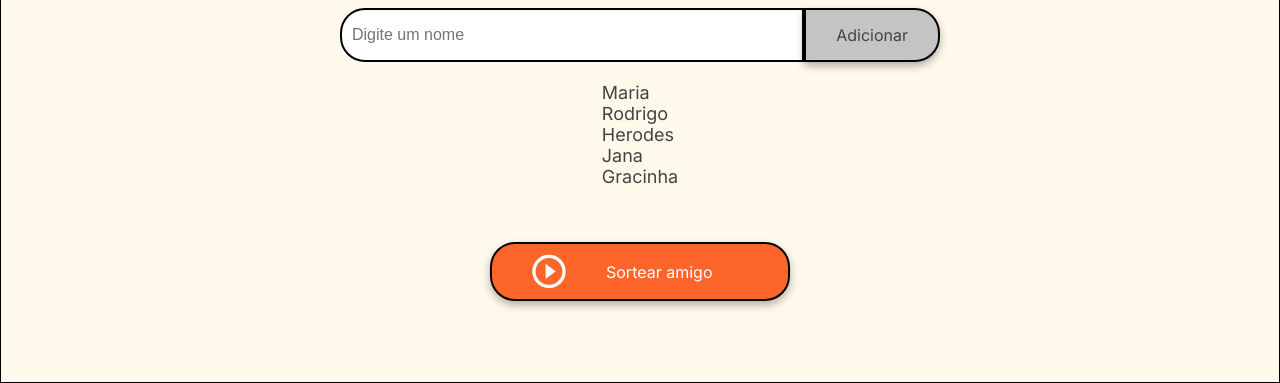
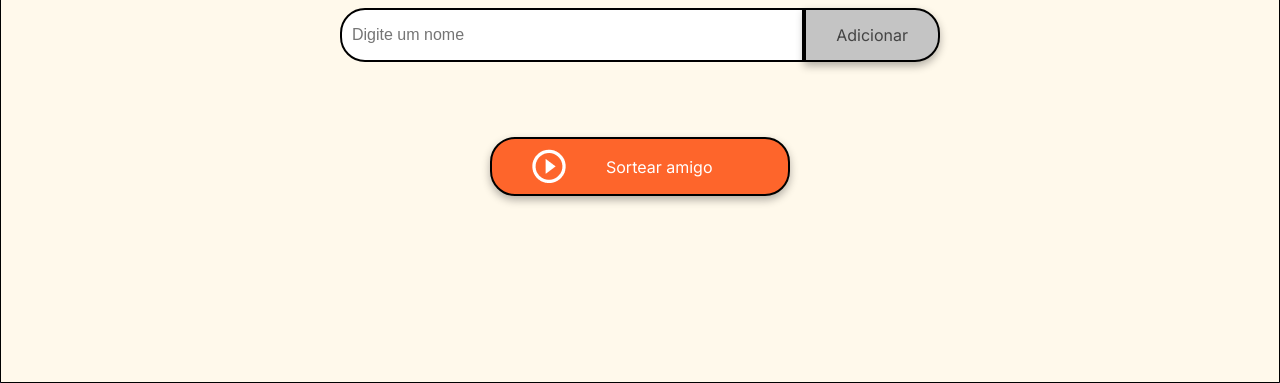
Before and after one commit to jana-nf/Challenge-Amigo-Secreto-Alura-ONE-, a plain HTML site: page challenge-amigo-secreto_pt-main/index.html in a window 1280 px wide. Shown: the part 417-800 px from the top of the page. Drawn offline with Linux system fonts and the light colour scheme.

Commit message:
Update index.html

```diff
--- a/challenge-amigo-secreto_pt-main/index.html
+++ b/challenge-amigo-secreto_pt-main/index.html
@@ -25,12 +25,7 @@
             </div>
 
             <ul id="listaAmigos" class="name-list" aria-labelledby="listaAmigos" role="list">
-                <li>Maria</li>
-                <li>Rodrigo</li>
-                <li>Herodes</li>
-                <li>Jana</li>
-                <li>Gracinha</li>
-
+                <!-- Lista de amigos -->
             </ul>
             <ul id="resultado" class="result-list" aria-live="polite"></ul>
 
```
